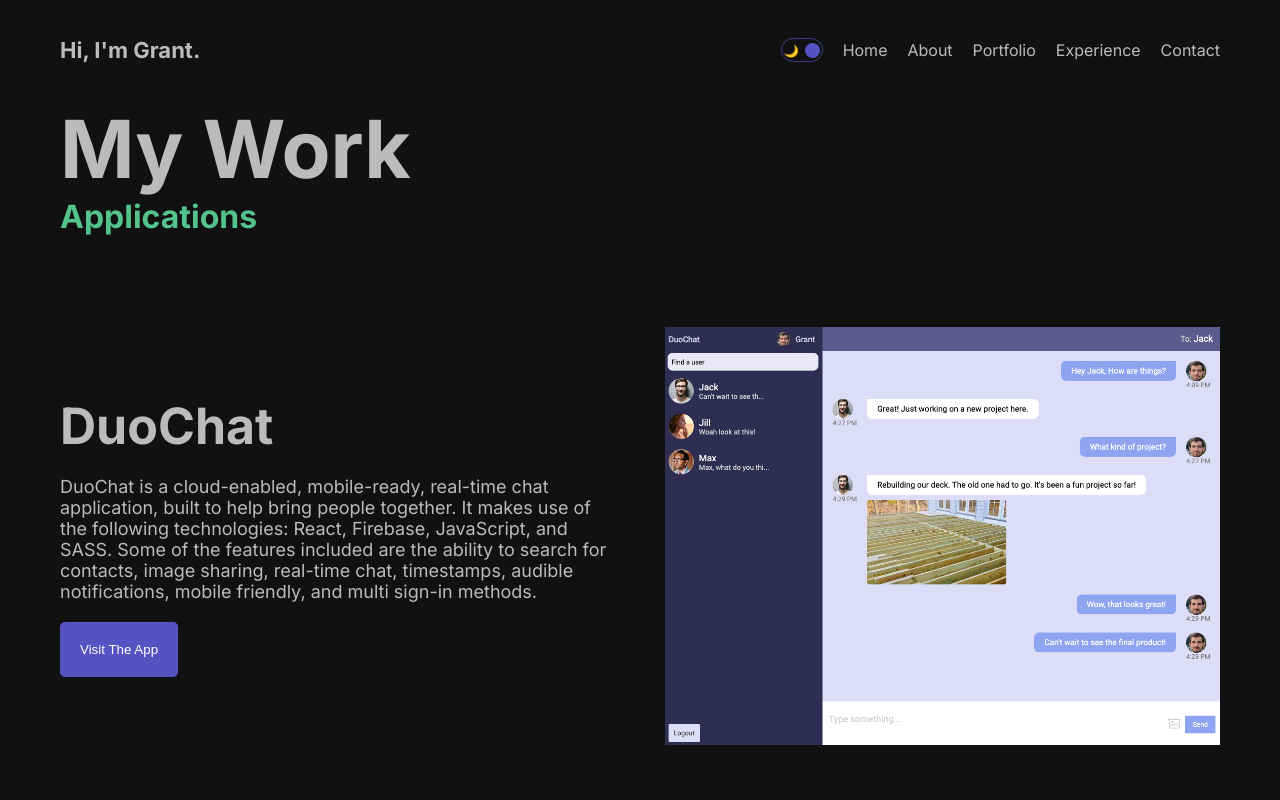
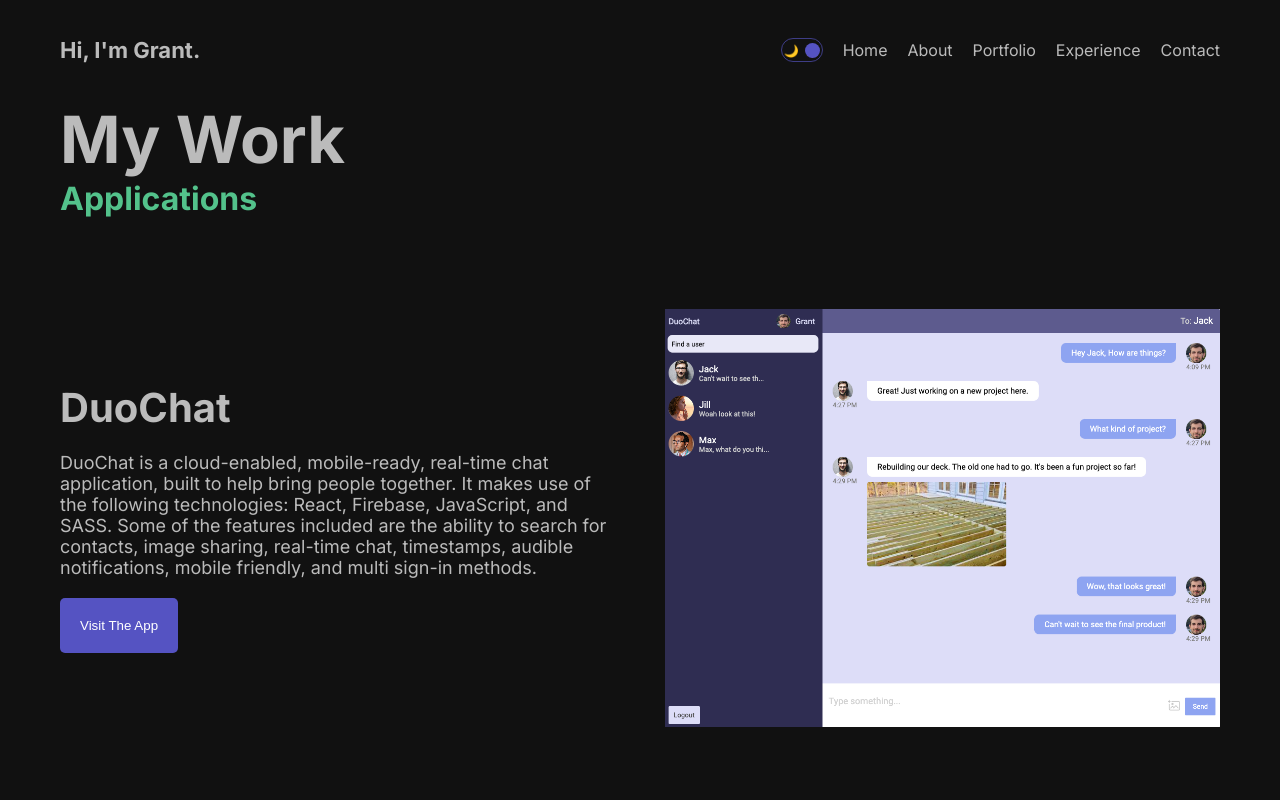
Before and after one commit to GrantLicata/Portfolio, a Next.js app: page /portfolio in a window 1280 px wide. Shown: the top 800 px of the page. Built offline with nearby package versions, Linux system fonts and the light colour scheme.

Commit message:
Title styling updates across

```diff
--- a/src/app/experience/page.module.css
+++ b/src/app/experience/page.module.css
@@ -13,7 +13,7 @@
 }
 
 .mainTitle {
-  font-size: 80px;
+  font-size: 65px;
   /* position: relative;
   top: 10px; */
 }
--- a/src/app/portfolio/page.module.css
+++ b/src/app/portfolio/page.module.css
@@ -2,7 +2,7 @@
 }
 
 .mainTitle {
-  font-size: 80px;
+  font-size: 65px;
 }
 
 .categoryTitle {
@@ -39,7 +39,7 @@
 }
 
 .title {
-  font-size: 50px;
+  font-size: 40px;
 }
 
 .description {
```
